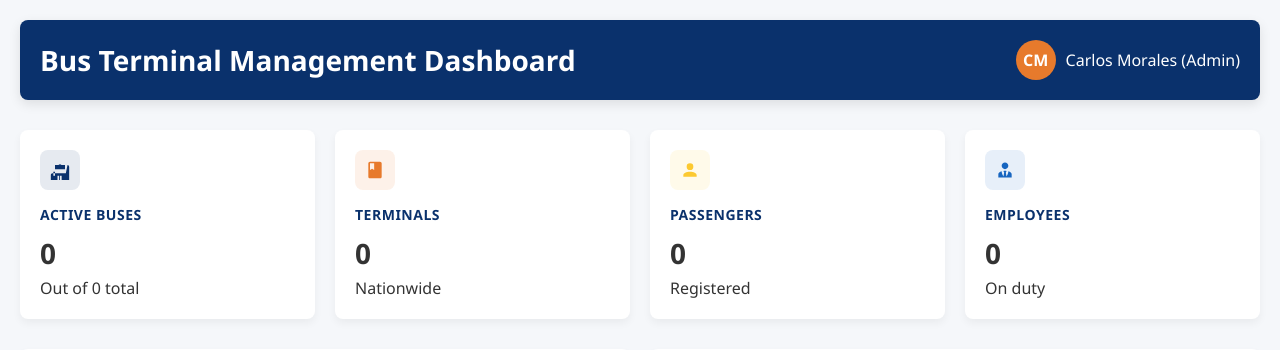
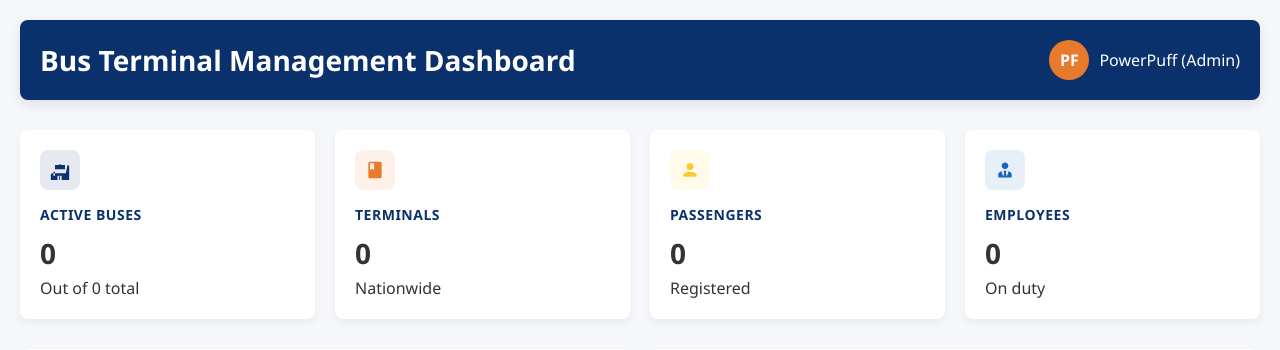
Before and after one commit to joanaxyz098/TripPilot_IM, a PHP site: page /dashboard.php in a window 1280 px wide. Shown: the top 350 px of the page. Run offline with PHP 8.4, Linux system fonts and the light colour scheme; data that the repository does not hold is empty.

Commit message:
Update dashboard.php

```diff
--- a/dashboard.php
+++ b/dashboard.php
@@ -356,8 +356,8 @@ while($row = $seatResult->fetch_assoc()) {
             <div class="header-content">
                 <h1>Bus Terminal Management Dashboard</h1>
                 <div class="user-info">
-                    <div class="user-avatar">CM</div>
-                    <span>Carlos Morales (Admin)</span>
+                    <div class="user-avatar">PF</div>
+                    <span>PowerPuff (Admin)</span>
                 </div>
             </div>
         </header>
```
